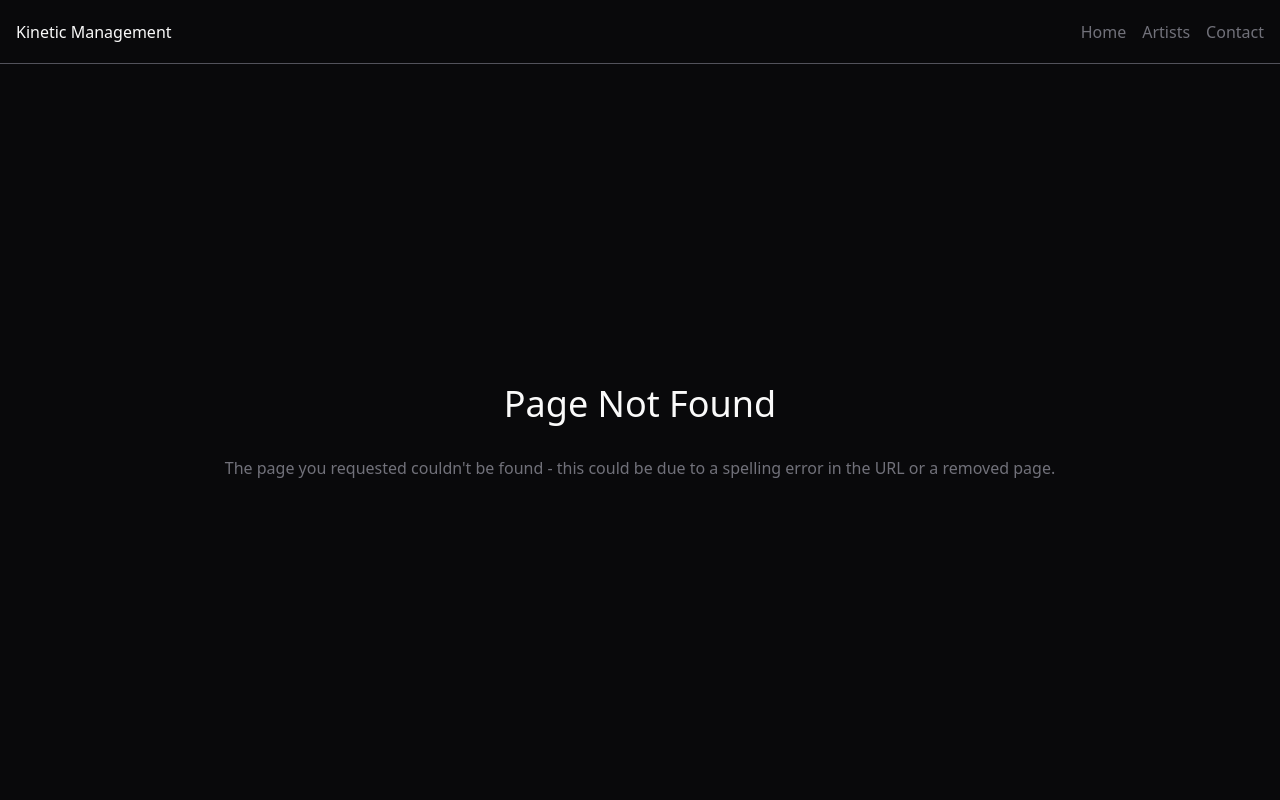
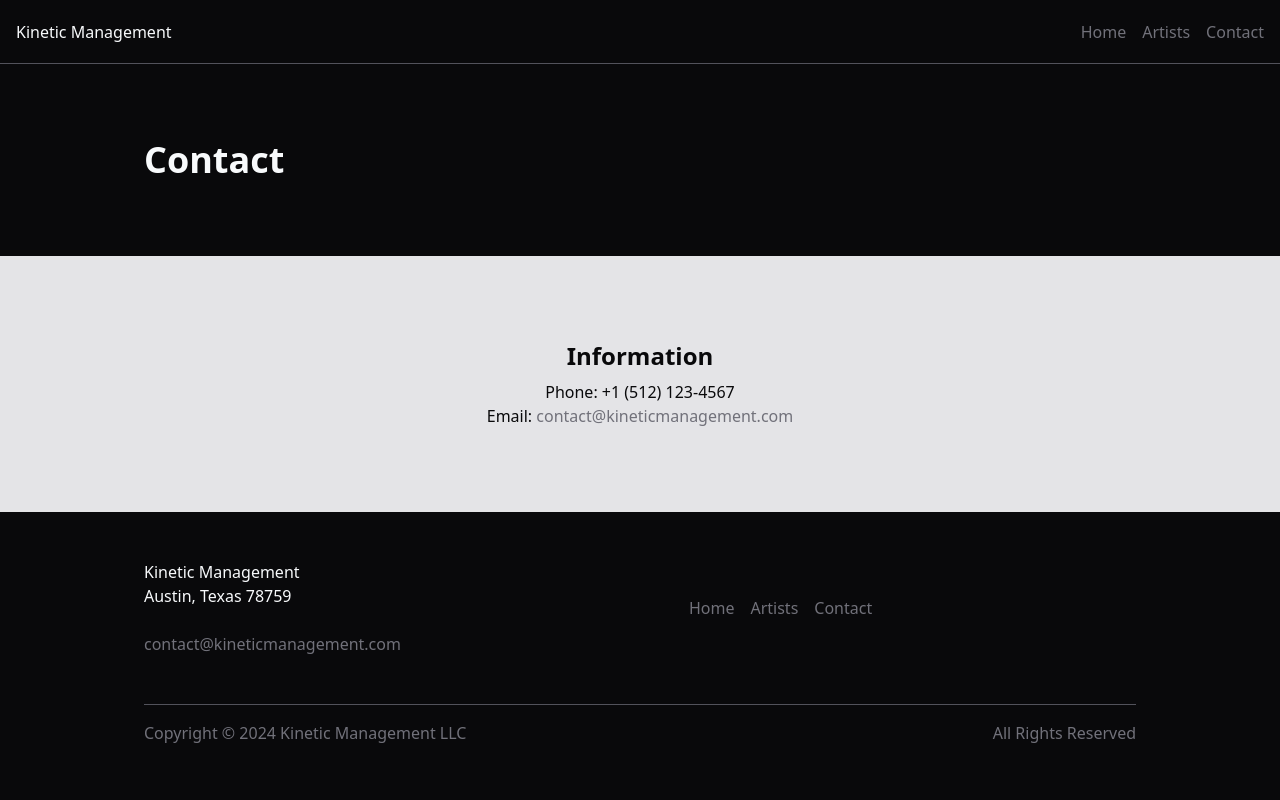
Before and after one commit to maxwellmattryan/kinetic-mgmt.com, a SvelteKit app in the folder ui/: page /contact in a window 1280 px wide. Before the commit this address had no page. Shown: the top 800 px of the page. Built offline with nearby package versions, Linux system fonts and the light colour scheme.

Commit message:
Add contact page

```diff
--- a/ui/src/app.css
+++ b/ui/src/app.css
@@ -2,23 +2,27 @@
 @tailwind components;
 @tailwind utilities;
 
-/**
-Using color palette (Zinc) from TailwindCSS: https://tailwindcss.com/docs/customizing-colors
-    50  #fafafa
-    100 #f4f4f5
-    200 #e4e4e7
-    300 #d4d4d8
-    400 #a1a1aa
-    500 #71717a
-    600 #52525b
-    700 #3f3f46
-    800 #27272a
-    900 #18181b
-    950 #09090b
- */
+/* Using color palette (Zinc) from TailwindCSS: https://tailwindcss.com/docs/customizing-colors */
 
 html {
-	background-color: #09090b;
+	@apply bg-zinc-950;
+}
+
+h1 {
+	@apply text-4xl;
+}
+
+h2 {
+	@apply text-2xl;
+}
+
+h1,
+h2,
+h3,
+h4,
+h5,
+h6 {
+	@apply font-semibold;
 }
 
 h1,
@@ -28,15 +32,14 @@ h4,
 h5,
 h6,
 p {
-	color: #fafafa;
+	@apply text-slate-50;
 }
 
 a {
-	color: #71717a;
-	transition-duration: 300ms;
-	transition-property: color;
+	@apply text-zinc-500;
+	@apply transition-colors duration-[250ms];
 
 	&:hover {
-		color: #fafafa;
+		@apply text-zinc-50;
 	}
 }
--- /dev/null
+++ b/ui/src/components/Banner.svelte
@@ -0,0 +1,11 @@
+<script lang="ts">
+	export let header: string | undefined
+</script>
+
+<banner>
+	<div class="h-[24vh] px-36 flex flex-col justify-center">
+		{#if header}
+			<h1>{header}</h1>
+		{/if}
+	</div>
+</banner>
--- a/ui/src/components/Footer.svelte
+++ b/ui/src/components/Footer.svelte
@@ -1,5 +1,5 @@
-<footer class="flex flex-col justify-between px-24 pb-8">
-	<footer-top class="flex flex-row space-x-96">
+<footer class="flex flex-col justify-between px-36 pb-8">
+	<footer-top class="flex flex-row space-x-72">
 		<footer-top-left>
 			<div>
 				<p>Kinetic Management</p>
--- a/ui/src/components/index.ts
+++ b/ui/src/components/index.ts
@@ -1,2 +1,3 @@
+export { default as Banner } from './Banner.svelte'
 export { default as Footer } from './Footer.svelte'
 export { default as Header } from './Header.svelte'
--- a/ui/src/routes/+error.svelte
+++ b/ui/src/routes/+error.svelte
@@ -1,6 +1,10 @@
+<svelte:head>
+	<title>Kinetic Management | Page Not Found</title>
+</svelte:head>
+
 <error-page>
 	<div class="h-[92vh] flex flex-col items-center justify-center">
-		<h1 class="text-4xl">Page Not Found</h1>
+		<h1>Page Not Found</h1>
 		<p class="mt-8 text-zinc-500">
 			The page you requested couldn't be found - this could be due to a spelling error in the URL or
 			a removed page.
--- a/ui/src/routes/+page.svelte
+++ b/ui/src/routes/+page.svelte
@@ -1,9 +1,9 @@
 <svelte:head>
-	<title>Kinetic Management | Welcome</title>
+	<title>Kinetic Management | Home</title>
 </svelte:head>
 
 <home-page>
-	<div class="h-[80vh]">
+	<div class="h-[92vh] px-36 flex items-center justify-center">
 		<h1>Welcome</h1>
 	</div>
 </home-page>
--- /dev/null
+++ b/ui/src/routes/contact/+page.svelte
@@ -0,0 +1,31 @@
+<script lang="ts">
+	import { Banner } from '@components'
+</script>
+
+<svelte:head>
+	<title>Kinetic Management | Contact</title>
+</svelte:head>
+
+<contact-page>
+	<Banner header="Contact" />
+	<div class="h-[32vh] flex flex-col items-center justify-center bg-zinc-200 mb-12">
+		<h2>Information</h2>
+		<p class="mt-2">Phone: +1 (512) 123-4567</p>
+		<p>Email: <a href="mailto:contact@kineticmanagement.com">contact@kineticmanagement.com</a></p>
+	</div>
+</contact-page>
+
+<style lang="postcss">
+	h2,
+	p {
+		@apply text-zinc-950;
+	}
+
+	a {
+		@apply text-zinc-500;
+
+		&:hover {
+			@apply text-zinc-400;
+		}
+	}
+</style>
```
